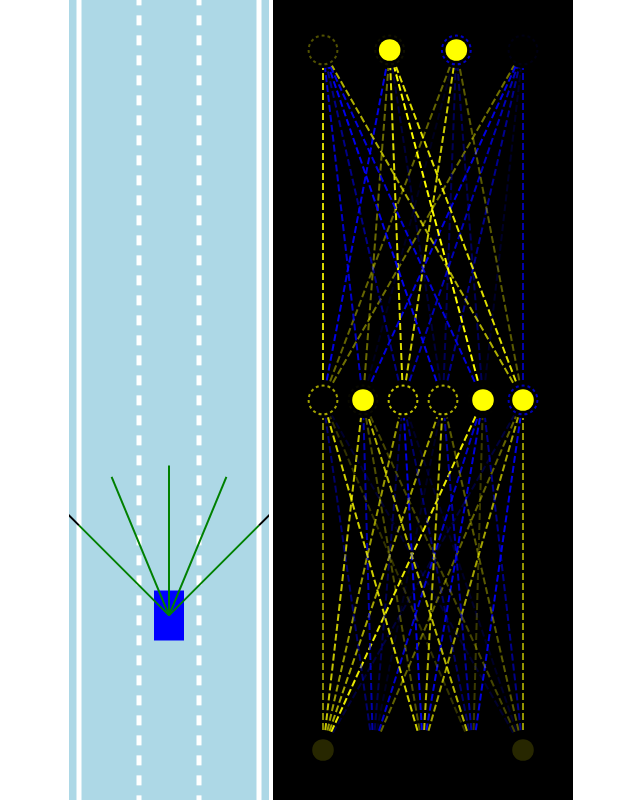
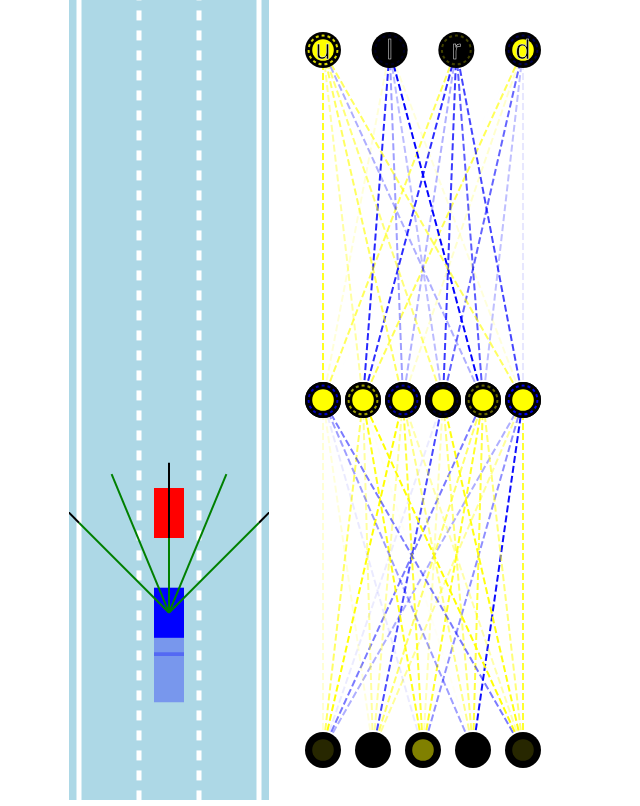
Before and after one commit to Neofox/car-neural-network, a website built with Vite: page index.html in a window 1280 px wide. Shown: the whole page, without its empty margins (319-959 px from the left). Built offline with nearby package versions, Linux system fonts and the light colour scheme.

Commit message:
generate many cars

```diff
--- a/src/app.ts
+++ b/src/app.ts
@@ -14,19 +14,23 @@
 const networkCtx = networkCanvas.getContext("2d")!;
 
 const road = new Road(carCanvas.width / 2, carCanvas.width * 0.9);
-const mainCar = new Car(road.getLaneCenter(1), 400, 30, 50, "AI", 5);
+const cars = generateCars(100);
 const traffic = [new Car(road.getLaneCenter(1), 200, 30, 50, "NONE", 1)];
 
-const animate = (): void => {
+const animate = (time: number): void => {
+    const mainCar = cars.find(car => car.y === Math.min(...cars.map(car => car.y)))!;
+
     carCanvas.height = window.innerHeight; // resize canvas to fit the screen
     networkCanvas.height = window.innerHeight; // resize canvas to fit the screen
     carCtx.translate(0, -mainCar.y + carCanvas.height / 1.3); // make the camera follow the car
 
     // update
-    for (const car of traffic) {
-        car.update(road.borders, []);
+    for (const carTraffic of traffic) {
+        carTraffic.update(road.borders, []);
     }
-    mainCar.update(road.borders, traffic);
+    for (const car of cars) {
+        car.update(road.borders, traffic);
+    }
 
     // road draw
     road.draw(carCtx);
@@ -35,10 +39,25 @@
     for (const car of traffic) {
         car.draw(carCtx, "red");
     }
-    mainCar.draw(carCtx, "blue");
 
+    carCtx.globalAlpha = 0.3;
+    for (const car of cars) {
+        car.draw(carCtx, "blue");
+    }
+    carCtx.globalAlpha = 1;
+    mainCar.draw(carCtx, "blue", true);
+
+    networkCtx.lineDashOffset = -time / 50;
     Visualizer.drawNetwork(networkCtx, mainCar.brain!);
     requestAnimationFrame(animate);
 };
 
-animate();
+function generateCars(N: number): Car[] {
+    const cars = [];
+    for (let index = 0; index < N; index++) {
+        cars.push(new Car(road.getLaneCenter(1), 400, 30, 50, "AI", 5));
+    }
+    return cars;
+}
+
+animate(0);
--- a/src/car.ts
+++ b/src/car.ts
@@ -62,7 +62,7 @@
         this.polygon = this.#createPolygon();
     }
 
-    draw(ctx: CanvasRenderingContext2D, color: ColorType): void {
+    draw(ctx: CanvasRenderingContext2D, color: ColorType, drawSensor: boolean = false): void {
         if (this.damaged) {
             ctx.fillStyle = "grey";
         } else {
@@ -77,13 +77,12 @@
         }
         ctx.fill();
 
-        if (this.sensor) {
+        if (this.sensor && drawSensor) {
             this.sensor.draw(ctx);
         }
     }
 
     update(roadBorders: RoadBordersType[], traffic: Car[]): void {
-        // console.log(this.speed);
         if (!this.damaged) {
             this.#move();
             this.polygon = this.#createPolygon();
@@ -94,7 +93,6 @@
             this.sensor.update(roadBorders, traffic);
             const offsets = this.sensor.readings.map(sensor => (sensor === null ? 0 : 1 - sensor.offset));
             const outputs = NeuralNetwork.feedForward(offsets, this.brain!);
-            console.log(outputs);
 
             if (this.useBrain) {
                 this.controls.forward = outputs[0] > 0.5;
--- a/src/visualizer.ts
+++ b/src/visualizer.ts
@@ -23,7 +23,7 @@
                 levelTop,
                 width,
                 levelHeight,
-                i == network.levels.length - 1 ? [" ", " ", " ", " "] : []
+                i == network.levels.length - 1 ? ["u", "l", "r", "d"] : []
             );
         }
     }
--- a/style.css
+++ b/style.css
@@ -25,7 +25,7 @@
 }
 
 #networkCanvas {
-  background-color: black;
+  background-color: dark;
 }
 
 
```
